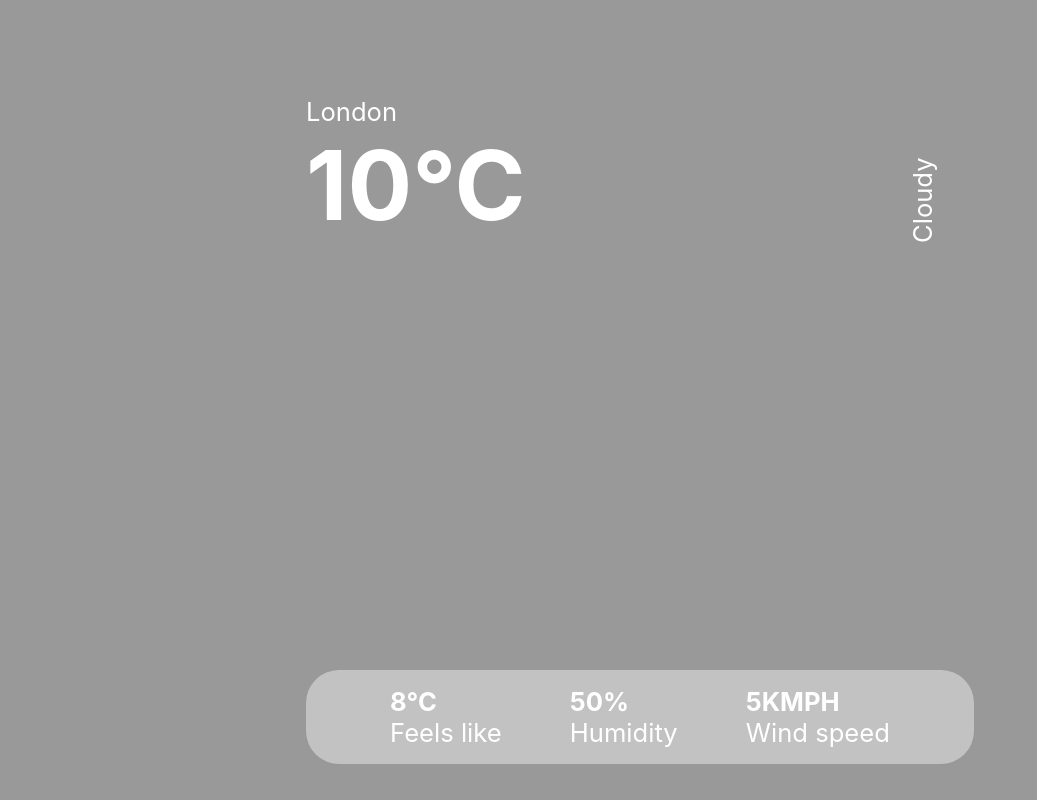
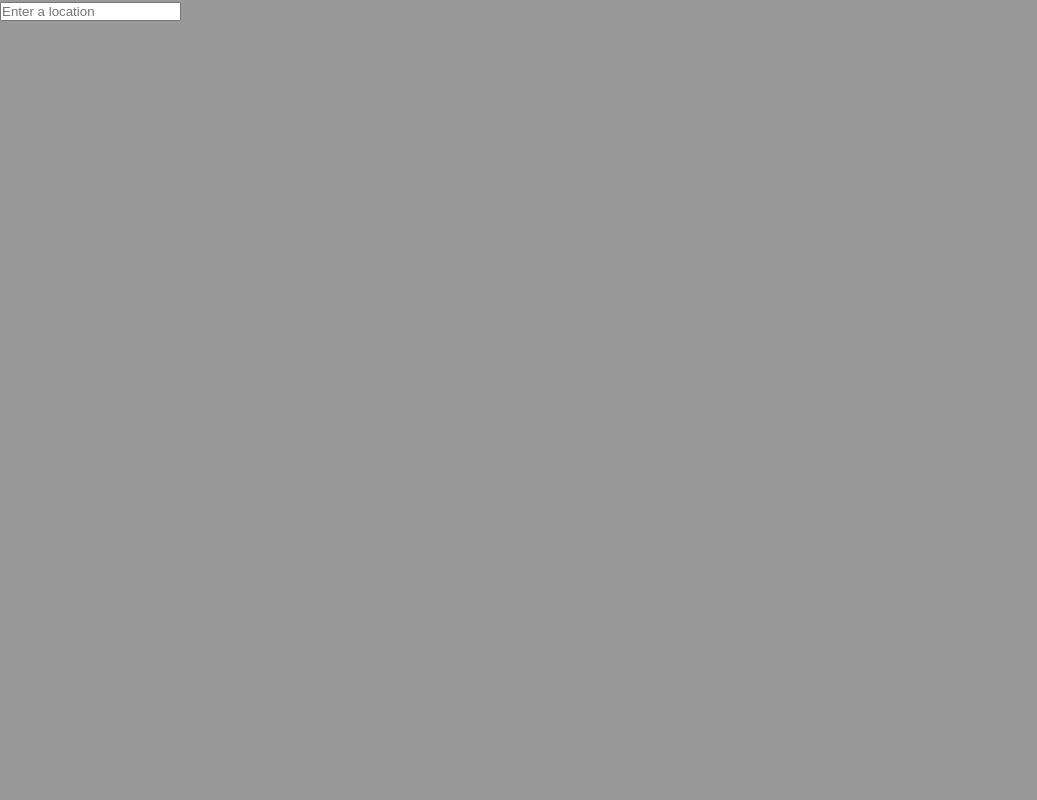
Before and after one commit to Tudor-Andrei-Petrescu/Weather-app, a React (Create React App) app in the folder weather-app/: page / in a window 1280 px wide. Shown: the whole page, without its empty margins (0-1037 px from the left). Built offline with nearby package versions, Linux system fonts and the light colour scheme; a web font is replaced by a local one.

Commit message:
Weather app displays local time, as well as sunrise and sunset time

```diff
--- a/weather-app/src/App.js
+++ b/weather-app/src/App.js
@@ -4,42 +4,137 @@ import axios from 'axios'
 function App() {
   const [data,setData] = useState({})
   const [location, setLocation] = useState('')
-  const weatherURL=  `https://api.openweathermap.org/data/2.5/weather?q=${location}&appid=c84660ba35fa7381c7cd2d4251ed65e8`
+  const weatherURL=  `https://api.openweathermap.org/data/2.5/weather?q=${location}&units=metric&appid=c84660ba35fa7381c7cd2d4251ed65e8`
+  const [localTimeZone,setLocalTimeZone] = useState('')
+  const [currentTime,setCurrentTime]  = useState({})
+  const [localSunset, setLocalSunset] = useState(' ')
+  const [localSunrise, setLocalSunrise] = useState(' ')
+  const searchLocation = (event) =>{
+
+    if(event.key == 'Enter'){
+
+      axios.get(weatherURL).then(response => {
+        setData(response.data)
+        getLocalSunset(response)
+        getLocalSunrise(response)
+        getCurrentTime(response)
+      })
+      setLocation('')
+    }
+
+  }
+
+  const getLocalSunset = (response) =>{
+    const sunsetTime = response.data.sys.sunset
+    const sunsetDate = new Date(sunsetTime* 1e3)
+    var hours = sunsetDate.getHours() + response.data.timezone/3600
+    if(hours <=0){
+      hours = 24+hours
+    }
+    if(hours >24){
+      hours = hours -24
+    }
+    var minutes = "0" + sunsetDate.getMinutes()
+    var formattedTime = hours + ':' + minutes.substr(-2);
+    setLocalSunset(formattedTime)
+  }
+
+  const getLocalSunrise = (response) =>{
+    const sunriseTime = response.data.sys.sunrise
+    const sunriseDate = new Date(sunriseTime * 1e3)
+    var hours = sunriseDate.getHours() + response.data.timezone/3600
+    if(hours <=0){
+      hours = 24+hours
+    }
+    if(hours >24){
+      hours = hours -24
+    }
+    var minutes = "0" + sunriseDate.getMinutes()
+    var formattedTime = hours + ':' + minutes.substr(-2);
+    setLocalSunrise(formattedTime)
+  }
+
+
+  const getCurrentTime = (response) => {
+    const d = new Date();
+    var hours = d.getUTCHours() + response.data.timezone/3600;
+    if(hours <=0){
+      hours = 24+hours
+    }
+   if(hours >24){
+      hours = hours - 24
+    }
+    var minutes = d.getUTCMinutes();
+    var formattedTime = hours + ':' + minutes;
+  setLocalTimeZone(formattedTime)
+  }
+
+
   return (
     <div className='App'>
+      <div className='search'>
+        <input
+        value = {location}
+        onKeyPress = {searchLocation}
+        onChange ={event => setLocation(event.target.value)}
+        placeholder = 'Enter a location'
+        type="text"></input>
+        </div>
       <div className='container'>
         <div className='top'>
 
           <div className='location'>
-            <p>London</p>
+            <p>{data.name}</p>
+            {data.sys ? <p>{data.sys.country}</p> : null}
             </div>
 
             <div className='temp'>
-              <h1>10°C</h1>
+            {data.main ? <h1>{data.main.temp.toFixed()}°C</h1> : null}
               </div>
 
               <div className='description'>
-                <p>Cloudy</p>
+              {data.weather ? <p>{data.weather[0].main}</p> : null}
                 </div>
           </div>
-        <div className='bottom'>
+
+          {data.name != undefined &&
+
+          <div className='bottom'>
 
           <div className='feels like'>
-            <p className='bold'>8°C</p>
+          {data.main ? <p className='bold'>{data.main.feels_like.toFixed()}°C</p> : null}
             <p>Feels like</p>
             </div>
 
             <div className='humidity'>
-              <p className='bold'>50%</p>
+            {data.main ? <p className='bold'>{data.main.humidity}%</p> : null}
               <p>Humidity</p>
               </div>
 
               <div className='wind'>
-                <p className='bold'>5KMPH</p>
+              {data.wind ? <p className='bold'>{data.wind.speed}m/s</p> : null}
                 <p>Wind speed</p>
                 </div>
 
+                <div className='GMT time'>
+                   <p className='bold'>{localTimeZone}</p>
+                   <p>Current Time</p>
+                   </div>
+
+                   <div className='sunrise'>
+               <p className='bold'>{localSunrise}</p>
+                 <p>Sunrise</p>
+                 </div>
+
+
+               <div className='sunset'>
+               <p className='bold'>{localSunset}</p>
+                 <p>Sunset</p>
+                 </div>
+
           </div>
+
+          }
 
         </div>
     </div>
```
